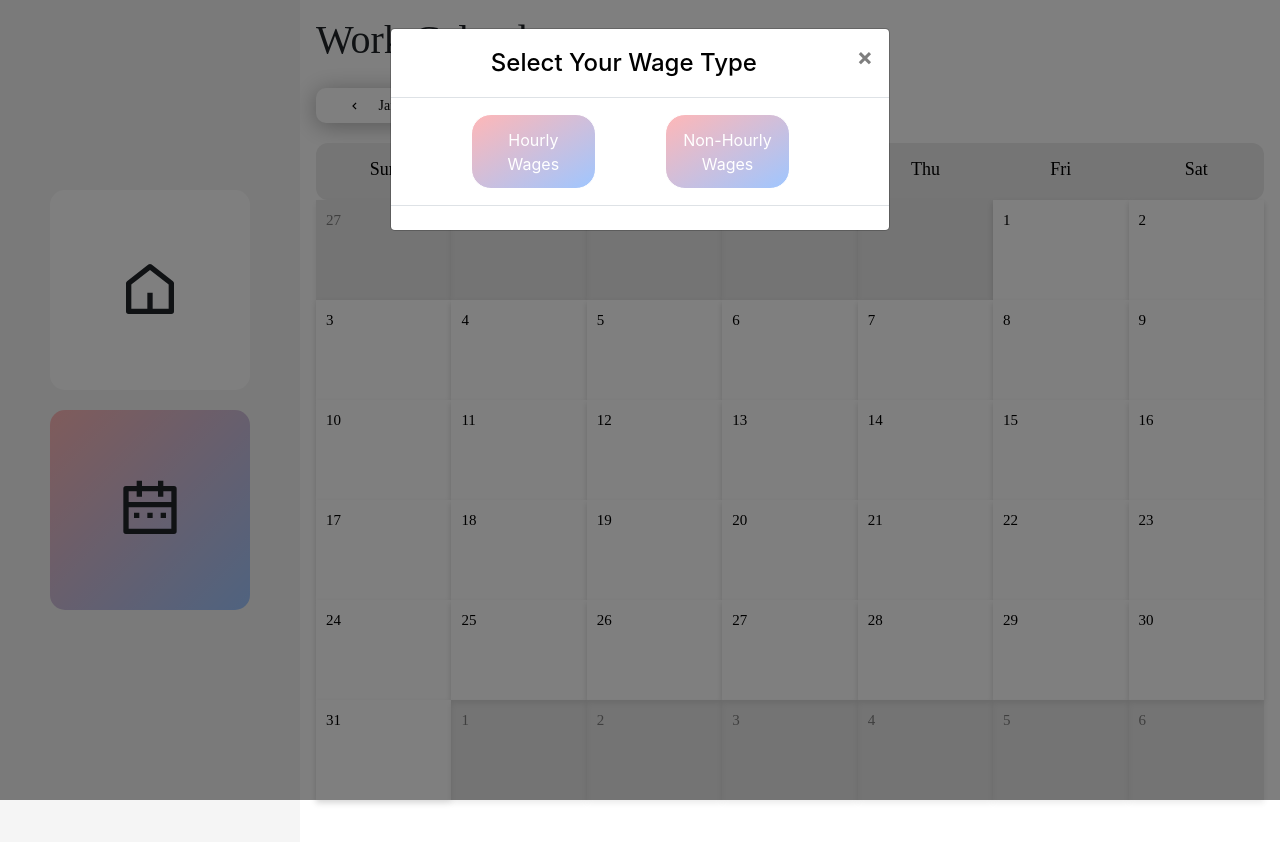
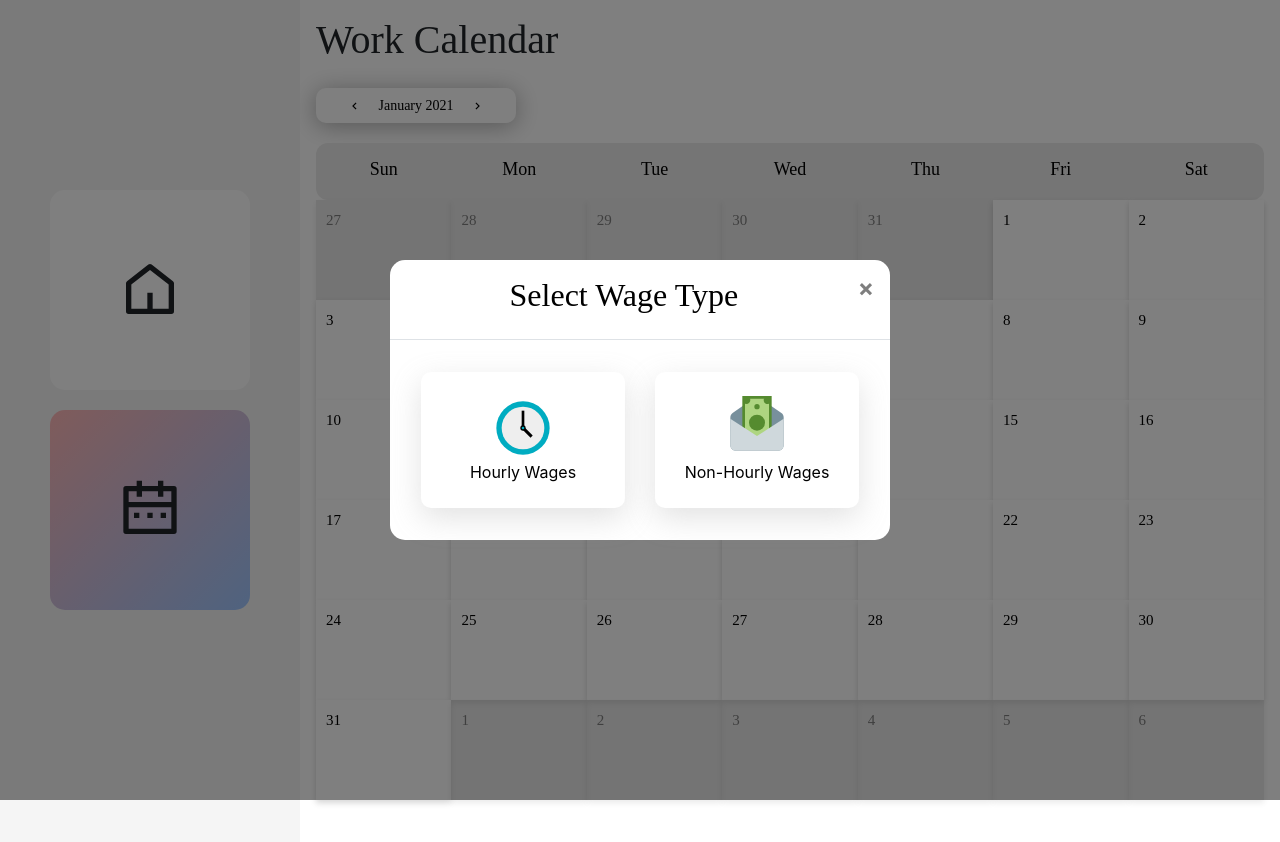
Before and after one commit to JIA-0302/TipTracker, a Next.js app: page /calendar in a window 1280 px wide. Both pictures are taken after a click on the element "10". Shown: the top 842 px of the page. Built offline with nearby package versions, Linux system fonts and the light colour scheme.

Commit message:
Match main modal to prototype

```diff
--- a/components/shift-add-modal/index.tsx
+++ b/components/shift-add-modal/index.tsx
@@ -26,6 +26,7 @@ const ShiftAddModal: React.FunctionComponent<ShiftAddModalProps> = (props) => {
       size="lg"
       contentClassName={styles.modelStyle}
       backdrop="static"
+      centered
     >
       <Modal.Header closeButton onHide={closeModal}>
         <Modal.Title className={styles.shiftTitle}>
--- a/components/shift-edit-modal/index.tsx
+++ b/components/shift-edit-modal/index.tsx
@@ -56,6 +56,7 @@ const ShiftEditModal: React.FunctionComponent<ShiftEditModalProps> = (
       size="lg"
       contentClassName={styles.modelStyle}
       backdrop="static"
+      centered
     >
       <Modal.Header closeButton onHide={closeModal}>
         <Modal.Title className={styles.shiftTitle}>
--- a/components/shift-main-add-modal/index.tsx
+++ b/components/shift-main-add-modal/index.tsx
@@ -1,7 +1,8 @@
 import React from "react"
-import { Button, Col, Modal, Row } from "react-bootstrap"
+import { Col, Modal, Row } from "react-bootstrap"
 import styles from "styles/ShiftModal.module.css"
 import ShiftAddModal from "../shift-add-modal"
+import { FcClock, FcMoneyTransfer } from "react-icons/fc"
 
 interface ShiftMainAddModalProps {
   date: Date
@@ -41,31 +42,30 @@ const ShiftMainAddModal: React.FunctionComponent<ShiftMainAddModalProps> = (
       size="lg"
       contentClassName={styles.modelStyle}
       backdrop="static"
+      centered
     >
       <Modal.Header closeButton>
         <Modal.Title className={styles.mainTitle}>
-          Select Your Wage Type
+          <h2>Select Wage Type</h2>
         </Modal.Title>
       </Modal.Header>
       <Modal.Body>
-        <Row className={styles.shiftMainModal}>
-          <Col xs={5}>
-            <Button className={styles.mainButton} onClick={openHourlyWageModal}>
+        <Row className={`${styles.shiftMainModal} my-3 mx-auto`}>
+          <Col xs={6}>
+            <div className={styles.mainButton} onClick={openHourlyWageModal}>
+              <FcClock fontSize="4em" />
               Hourly Wages
-            </Button>
+            </div>
           </Col>
 
-          <Col xs={5}>
-            <Button
-              className={styles.mainButton}
-              onClick={openNonHourlyWageModal}
-            >
+          <Col xs={6}>
+            <div className={styles.mainButton} onClick={openNonHourlyWageModal}>
+              <FcMoneyTransfer fontSize="4em" />
               Non-Hourly Wages
-            </Button>
+            </div>
           </Col>
         </Row>
       </Modal.Body>
-      <Modal.Footer></Modal.Footer>
     </Modal>
   )
 }
--- a/styles/ShiftModal.module.css
+++ b/styles/ShiftModal.module.css
@@ -14,8 +14,11 @@
 }
 
 .modelStyle {
-  width: 500px;
+  width: 95%;
+  max-width: 500px;
   margin: auto;
+  border-radius: 15px;
+  border: none;
 }
 
 .shiftEditUpdateButton {
@@ -63,16 +66,29 @@
 .shiftMainModal {
   display: flex;
   align-items: center;
-  justify-content: center;
+  justify-content: space-evenly;
 }
 
 .mainButton {
-  height: 75px;
-  width: 125px;
-  border-radius: 20px;
-  margin-left: 25px;
+  /* max-width: 125px; */
+  border-radius: 10px;
+  margin: auto;
   border-color: white;
-  background: linear-gradient(to bottom right, #ffb7b7, #9fc6ff);
+  background-color: white;
+  color: black;
+  display: flex;
+  flex-direction: column;
+  align-items: center;
+  text-align: center;
+  box-shadow: 0 10px 30px rgba(158, 158, 158, 0.3);
+  cursor: pointer;
+  padding: 1.5em;
+  transition: all 0.25s ease-in-out;
+}
+
+.mainButton:hover {
+  box-shadow: 0 10px 30px rgba(158, 158, 158, 0.75);
+  transition: all 0.25s ease-in-out;
 }
 
 .mainTitle {
@@ -88,18 +104,18 @@
 /* Extra small devices (phones, 600px and down) */
 
 @media only screen and (max-width: 600px) {
-  .modelStyle {
+  /* .modelStyle {
     width: 300px;
     margin: auto;
-  }
-  .mainButton {
+  } */
+  /* .mainButton {
     height: 90px;
     width: 80px;
     border-radius: 5px;
     margin-left: 25px;
     border-color: white;
     background: linear-gradient(to bottom right, #ffb7b7, #9fc6ff);
-  }
+  } */
   .mainTitle {
     margin: auto;
     color: black;
```
